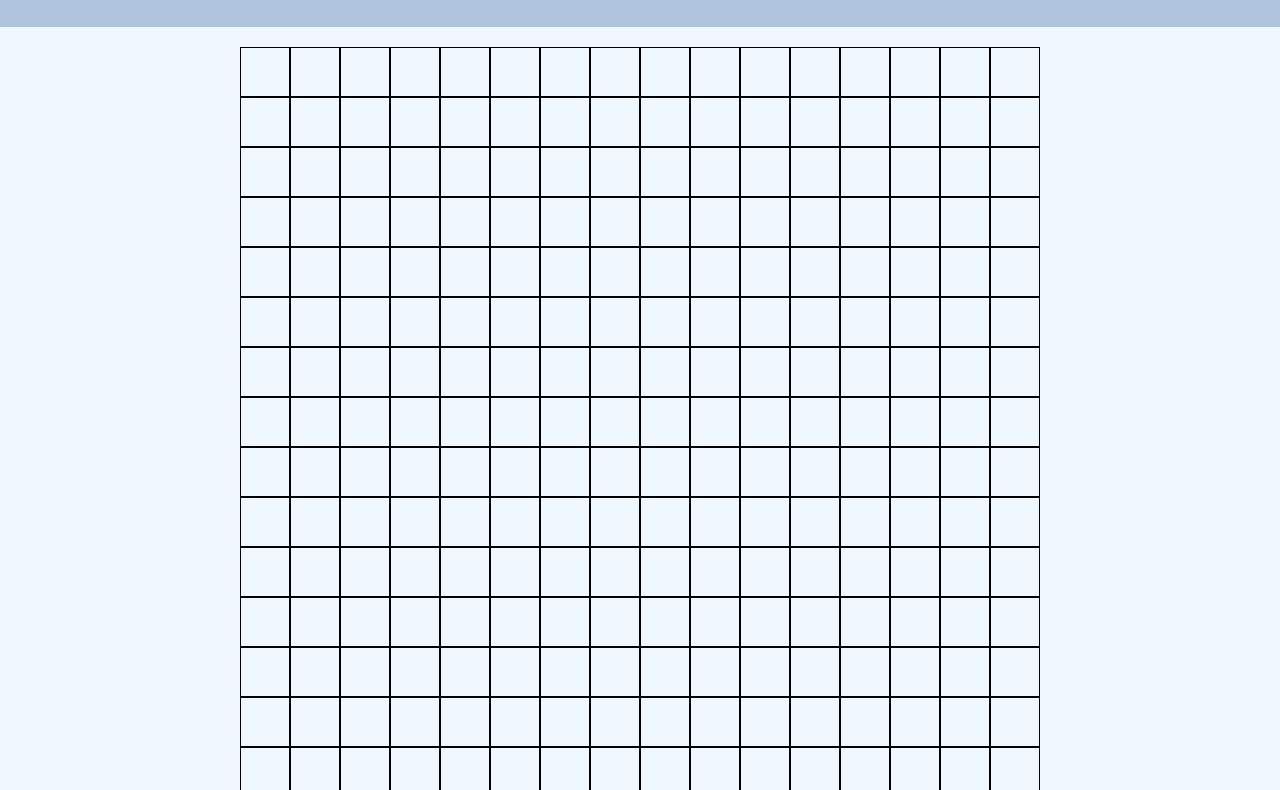
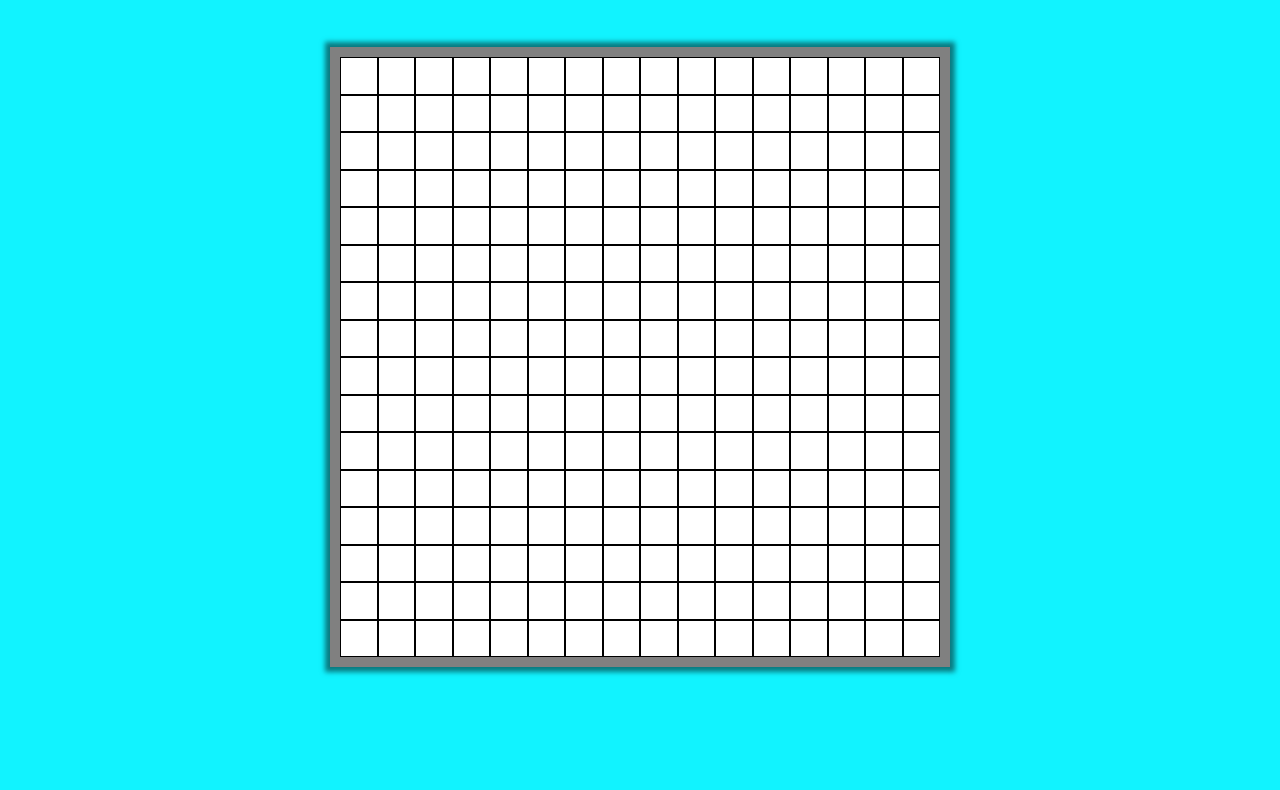
Before and after one commit to Infinity-Rocks/Etch-A-Sketch, a plain HTML site: page index.html in a window 1280 px wide. Shown: the part 98-888 px from the top of the page. After the commit the page ends 800 px from the top, so only its background shows below. Drawn offline with Linux system fonts and the light colour scheme.

Commit message:
Updated the styling of webpage

```diff
--- a/index.html
+++ b/index.html
@@ -8,7 +8,7 @@
     <title>Etch-A-Sketch</title>
 </head>
 
-<body style="background-color: aliceblue; text-align: center;">
+<body style="text-align: center;">
     <script src="./index.js" defer></script>
 </body>
 
--- a/styles.css
+++ b/styles.css
@@ -5,7 +5,7 @@ body {
     justify-content: center;
     align-items: center;
     /* min-height: 100vh; */
-    background-color: #f0f0f0;
+    background-color: rgb(17, 243, 255);
     gap: 20px
 }
 
@@ -13,7 +13,6 @@ body {
     display: flex;
     justify-content: center;
     align-items: center;
-    background-color: lightsteelblue;
     width: 100%;
     height: 125px;
     gap: 80px;
@@ -22,7 +21,10 @@ body {
 .container {
     display: flex;
     flex-wrap: wrap;
-    width: 800px;
+    width: 600px;
+    background-color: white;
+    border: calc(8px + 0.2vw) solid gray;
+    box-shadow: 0 0 5px 5px rgba(0, 0, 0, 0.5);
 }
 
 .squares {
```
